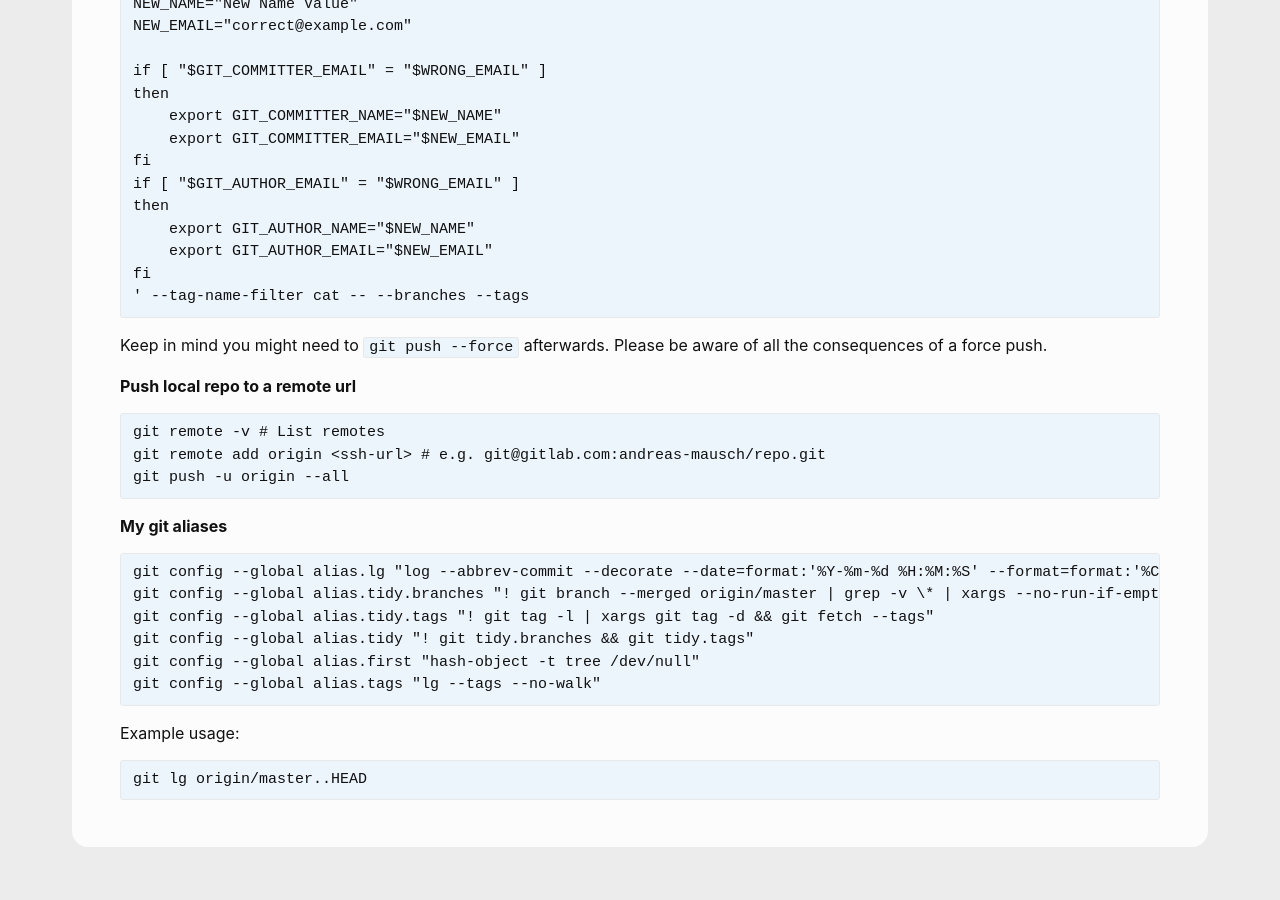
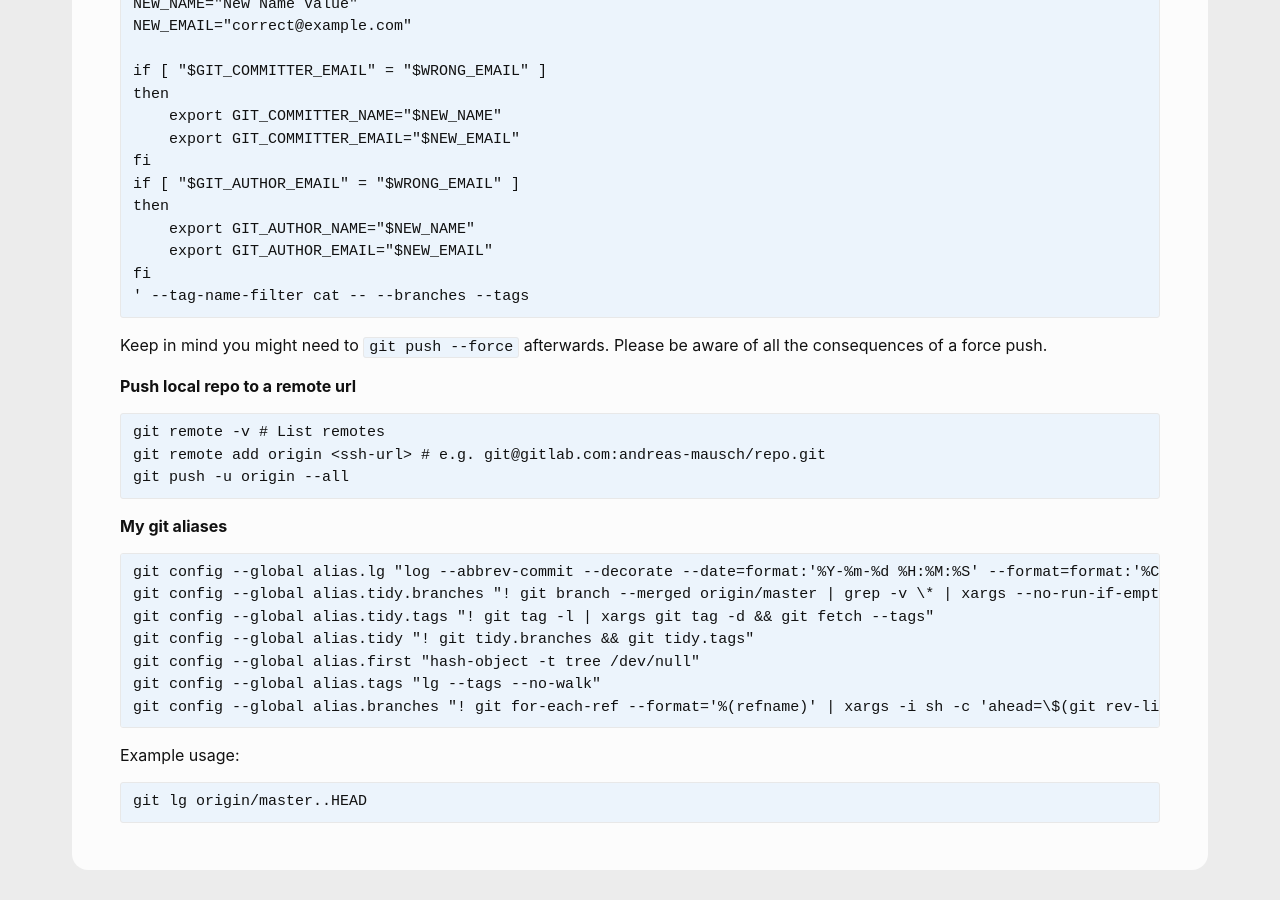
Before and after one commit to andreas-mausch/cheatsheets, a Jekyll site: the page built from _cheatsheets/git.md, in a window 1280 px wide and 900 px high, scrolled down 1406 px. Built offline with Jekyll 4.4.1, drawn with Linux system fonts in a browser that asks for light colours; before the commit the page ends 2283 px from its top, so only the background shows below that.

Commit message:
git branches

````diff
--- a/_cheatsheets/git.md
+++ b/_cheatsheets/git.md
@@ -67,6 +67,7 @@ git config --global alias.tidy.tags "! git tag -l | xargs git tag -d && git fetc
 git config --global alias.tidy "! git tidy.branches && git tidy.tags"
 git config --global alias.first "hash-object -t tree /dev/null"
 git config --global alias.tags "lg --tags --no-walk"
+git config --global alias.branches "! git for-each-ref --format='%(refname)' | xargs -i sh -c 'ahead=\$(git rev-list --count origin/master..{}); behind=\$(git rev-list --count {}..origin/master); printf \"%4s %4s {}\n\" \"+\$ahead\" \"-\$behind\"'"
 ```
 
 Example usage:
````
